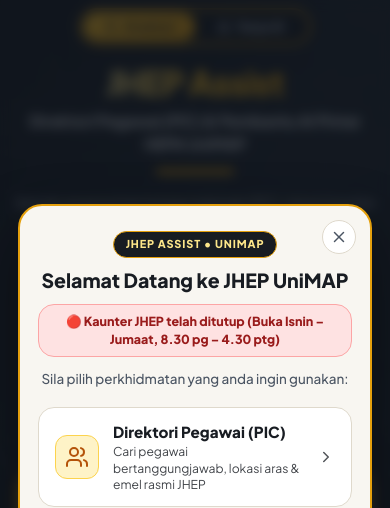
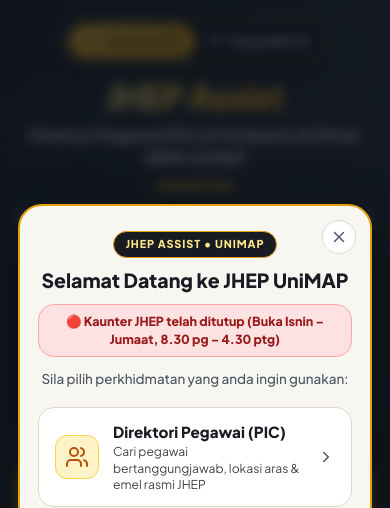
Before and after one commit to SanTest0027/Site, a plain HTML site: page index.html in a window 390 px wide. Shown: the top 508 px of the page. Drawn offline with nearby package versions, Linux system fonts and the light colour scheme.

Commit message:
Add files via upload

```diff
--- a/index.html
+++ b/index.html
@@ -21,10 +21,22 @@
        ========================================================================= -->
   <div id="view-directory-wrapper">
 
-    <!-- 1. CLEAN COMPACT WELCOME HERO BANNER (No bulky pills or redundant buttons) -->
+    <!-- 1. CLEAN COMPACT WELCOME HERO BANNER WITH INLINE MODE SWITCHER -->
     <section class="welcome-hero">
       <div class="hero-bg-photo"></div>
       <div class="hero-bg-overlay"></div>
+      <div class="container">
+        <div class="inline-mode-bar" role="tablist" aria-label="Pilih paparan Direktori atau AI Chatbot">
+          <button type="button" class="inline-mode-opt active" onclick="switchHubMode('directory', false)">
+            <i data-lucide="users" class="icon-xs"></i>
+            <span>Direktori PIC</span>
+          </button>
+          <button type="button" class="inline-mode-opt" onclick="switchHubMode('chatbot', false)">
+            <i data-lucide="bot" class="icon-xs"></i>
+            <span>TanyaJHEP AI</span>
+          </button>
+        </div>
+      </div>
       <div class="container hero-grid">
         <div class="hero-text-col">
           <h1 class="hero-big-title">
@@ -34,7 +46,7 @@
           <div class="gold-accent-bar"></div>
 
           <p class="hero-lead">
-            Semak pegawai bertanggungjawab (PIC), lokasi kaunter & emel rasmi di <b>Jabatan Hal Ehwal Pelajar & Alumni (JHEP) UniMAP</b> — atau klik butang <b>Tanya AI</b> di kanan bawah untuk bersembang dengan pembantu pintar HEPA.
+            Semak pegawai bertanggungjawab (PIC), lokasi kaunter & emel rasmi di <b>Jabatan Hal Ehwal Pelajar & Alumni (JHEP) UniMAP</b> — atau pilih tab <b>TanyaJHEP AI</b> di atas untuk bersembang dengan pembantu pintar HEPA.
           </p>
 
           <div class="hero-meta-badges">
@@ -389,7 +401,7 @@
             </div>
             <button type="button" class="ai-topbar-dir-btn" onclick="switchHubMode('directory', true)" title="Kembali ke Direktori PIC">
               <i data-lucide="users" class="icon-xs"></i>
-              <span>Direktori PIC</span>
+              <span>Direktori</span>
             </button>
           </div>
         </div>
@@ -465,19 +477,6 @@
     </div>
   </div>
 
-  <!-- Always-Accessible Vertical Up/Down Mode Switcher at BOTTOM RIGHT (Sliding Gold Pill) -->
-  <div id="floating-mode-dock" class="floating-mode-dock" role="group" aria-label="Tukar paparan Direktori atau AI Chatbot">
-    <span class="dock-active-pill" aria-hidden="true"></span>
-    <button type="button" id="dockBtnDirectory" class="dock-mode-btn active" onclick="switchHubMode('directory', false)" title="Direktori Pegawai (PIC)">
-      <i data-lucide="users" class="icon-xs"></i>
-      <span>Direktori</span>
-    </button>
-    <button type="button" id="dockBtnChatbot" class="dock-mode-btn" onclick="switchHubMode('chatbot', false)" title="TanyaJHEP AI Chatbot">
-      <i data-lucide="bot" class="icon-xs"></i>
-      <span>Tanya AI</span>
-    </button>
-  </div>
-
   <!-- Toast Notification for Copy Email -->
   <div id="copy-toast" class="copy-toast">
     <i data-lucide="check-circle-2" class="icon-sm"></i>
--- a/style.css
+++ b/style.css
@@ -2449,57 +2449,31 @@ body::-webkit-scrollbar,
 }
 
 /* ==========================================================================
-   Fixed TOP-CENTER Horizontal Left/Right Mode Switcher
-   (100% Immune to Google Sites Mobile Bottom Clipping — Outline NEVER Moves!)
+   Clean Inline Mode Switcher (No Floating Bar Colliding With Google Sites!)
    ========================================================================== */
-.floating-mode-dock {
-  position: fixed;
-  top: 10px;
-  left: 50%;
-  transform: translateX(-50%);
-  z-index: 650;
-  display: grid;
+.inline-mode-bar {
+  position: relative;
+  z-index: 3;
+  display: inline-grid;
   grid-template-columns: 1fr 1fr;
-  width: 244px;
-  max-width: calc(100vw - 24px);
-  background: var(--charcoal-900);
-  border: 2px solid var(--jhep-gold);
-  border-radius: var(--radius-full);
-  padding: 3px;
-  box-shadow: 0 8px 24px rgba(24, 28, 34, 0.34);
-}
-
-/* Smoothly sliding gold pill indicator (glides Left <-> Right inside stationary outline) */
-.dock-active-pill {
-  position: absolute;
-  top: 3px;
-  bottom: 3px;
-  left: 3px;
-  width: calc(50% - 3px);
-  border-radius: var(--radius-full);
-  background: linear-gradient(135deg, #fbbf24 0%, #e5a00d 100%);
-  box-shadow: 0 3px 10px rgba(229, 160, 13, 0.36);
-  transform: translateX(0);
-  transition: transform 0.28s cubic-bezier(0.34, 1.22, 0.64, 1);
-  pointer-events: none;
-  z-index: 0;
-}
-
-/* Slide the gold pill smoothly to the right (Tanya AI) without moving the outer pill */
-.floating-mode-dock.in-chat-mode .dock-active-pill {
-  transform: translateX(100%);
-}
-
-.dock-mode-btn {
-  position: relative;
-  z-index: 1;
+  width: 276px;
+  max-width: 100%;
+  background: rgba(15, 20, 28, 0.85);
+  border: 1.5px solid var(--jhep-gold);
+  border-radius: var(--radius-full);
+  padding: 4px;
+  margin-bottom: 20px;
+  box-shadow: 0 8px 20px rgba(0, 0, 0, 0.28);
+}
+
+.inline-mode-opt {
   background: transparent;
-  color: #d1d5db;
+  color: #e5e7eb;
   border: none;
   font-family: var(--font-family);
-  font-size: 0.76rem;
-  font-weight: 800;
-  padding: 7px 12px;
+  font-size: 0.78rem;
+  font-weight: 800;
+  padding: 8px 14px;
   border-radius: var(--radius-full);
   cursor: pointer;
   display: inline-flex;
@@ -2507,37 +2481,23 @@ body::-webkit-scrollbar,
   justify-content: center;
   gap: 6px;
   white-space: nowrap;
-  transition: color 0.22s ease;
-}
-
-.dock-mode-btn:hover {
+  transition: var(--transition);
+}
+
+.inline-mode-opt:hover {
   color: #fde68a;
 }
 
-.dock-mode-btn.active {
-  color: var(--charcoal-900);
-}
-
-.dock-mode-btn.active:hover {
-  color: var(--charcoal-900);
-}
-
-/* Top clearance so the centered top toggle never overlaps hero text or chatbot topbar */
-.welcome-hero {
-  padding-top: 66px;
-}
-
-.jhep-ai-topbar {
-  padding-top: 58px;
-}
-
-/* Hide redundant Directory button in chatbot topbar since top-center toggle is always right there */
-.ai-topbar-dir-btn {
-  display: none;
+.inline-mode-opt.active {
+  background: linear-gradient(135deg, #fbbf24 0%, #e5a00d 100%);
+  color: var(--charcoal-900);
+  box-shadow: 0 3px 10px rgba(229, 160, 13, 0.35);
 }
 
 /* Google Sites iframe embed fix:
-   Keep internal scroll smooth WITHOUT blocking scroll chaining (so Google Sites header never gets stuck!) */
+   Fit the entire chatbot (slim topbar + scrollable messages + pinned bottom input)
+   cleanly inside the visible screen beneath Google Sites' ~58px header so
+   scrolling chat messages up/down NEVER hides the text input box! */
 html:has(body.is-embedded),
 body.is-embedded {
   height: 100%;
@@ -2560,24 +2520,13 @@ body.is-embedded .chatbot-fullscreen-wrapper {
   top: 0;
   left: 0;
   right: 0;
-  bottom: 0;
-  height: 100%;
+  bottom: auto;
+  height: calc(100dvh - 58px);
   overflow: hidden;
 }
 
-/* Keep the chat input & FAQ sidebar footer cleanly in the visible area above Google Sites' ~60px bottom iframe overflow */
-body.is-embedded .jhep-ai-composer-wrap {
-  padding-bottom: calc(68px + env(safe-area-inset-bottom));
-  transition: padding-bottom 0.15s ease;
-}
-
-/* Collapse extra bottom padding while keyboard is open so input sits flush above keyboard (ZERO white gap!) */
-body.is-embedded .jhep-ai-composer-wrap:focus-within {
-  padding-bottom: 8px;
-}
-
 body.is-embedded .ai-sidebar-footer {
-  padding-bottom: calc(70px + env(safe-area-inset-bottom));
+  padding-bottom: 14px;
 }
 
 /* ==========================================================================
@@ -2634,9 +2583,15 @@ body.is-embedded .ai-sidebar-footer {
     padding: 0 14px;
   }
 
-  /* Compact Hero for Mobile (with clearance for top-center mode pill) */
+  /* Compact Hero for Mobile with clean inline mode bar */
   .welcome-hero {
-    padding: 64px 0 34px 0;
+    padding: 20px 0 32px 0;
+  }
+
+  .inline-mode-bar {
+    display: grid;
+    margin: 0 auto 16px auto;
+    width: 260px;
   }
 
   .hero-big-title {
@@ -2786,19 +2741,19 @@ body.is-embedded .ai-sidebar-footer {
     padding: 4px 8px;
   }
 
-  /* Mobile Chatbot adjustments */
+  /* Mobile Chatbot adjustments: slim topbar, pinned bottom input, zero floating clutter */
   .jhep-ai-topbar {
-    padding: 54px 12px 8px 12px;
-  }
-
-  /* Keep compact icon-only Directory button visible as a safety net while mobile keyboard is open */
+    padding: 8px 10px;
+  }
+
+  .ai-brand-group strong {
+    font-size: 0.88rem;
+  }
+
   .ai-topbar-dir-btn {
     display: inline-flex;
-    padding: 6px 8px;
-  }
-
-  .ai-topbar-dir-btn span {
-    display: none;
+    padding: 6px 10px;
+    font-size: 0.72rem;
   }
 
   .jhep-ai-scroll {
@@ -2806,7 +2761,7 @@ body.is-embedded .ai-sidebar-footer {
   }
 
   .ai-hero-greeting h3 {
-    font-size: 1.25rem;
+    font-size: 1.22rem;
   }
 
   .ai-turn-user {
@@ -2817,35 +2772,12 @@ body.is-embedded .ai-sidebar-footer {
     padding: 8px 12px calc(8px + env(safe-area-inset-bottom)) 12px;
   }
 
-  body.is-embedded .jhep-ai-composer-wrap {
-    padding-bottom: calc(70px + env(safe-area-inset-bottom));
-  }
-
-  body.is-embedded .jhep-ai-composer-wrap:focus-within {
-    padding-bottom: 8px;
-  }
-
   .jhep-ai-caption {
     display: none;
   }
 
-  .floating-mode-dock {
-    top: 8px;
-    bottom: auto;
-    width: 232px;
-    padding: 3px;
-  }
-
-  .dock-active-pill {
-    top: 3px;
-    bottom: 3px;
-    left: 3px;
-    width: calc(50% - 3px);
-  }
-
-  .dock-mode-btn {
-    padding: 6px 10px;
-    font-size: 0.74rem;
+  body.is-embedded .chatbot-fullscreen-wrapper {
+    height: calc(100dvh - 60px);
   }
 
   .welcome-modal-card {
```
